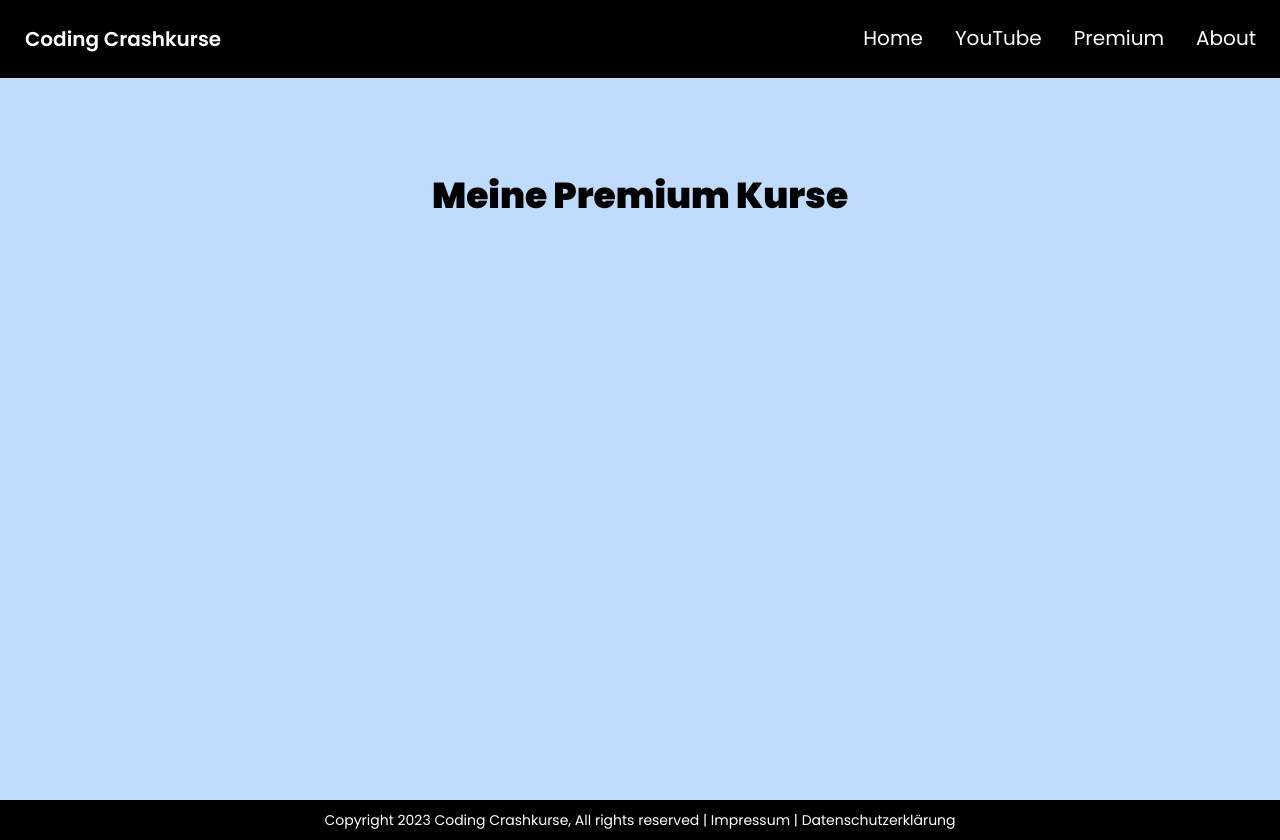
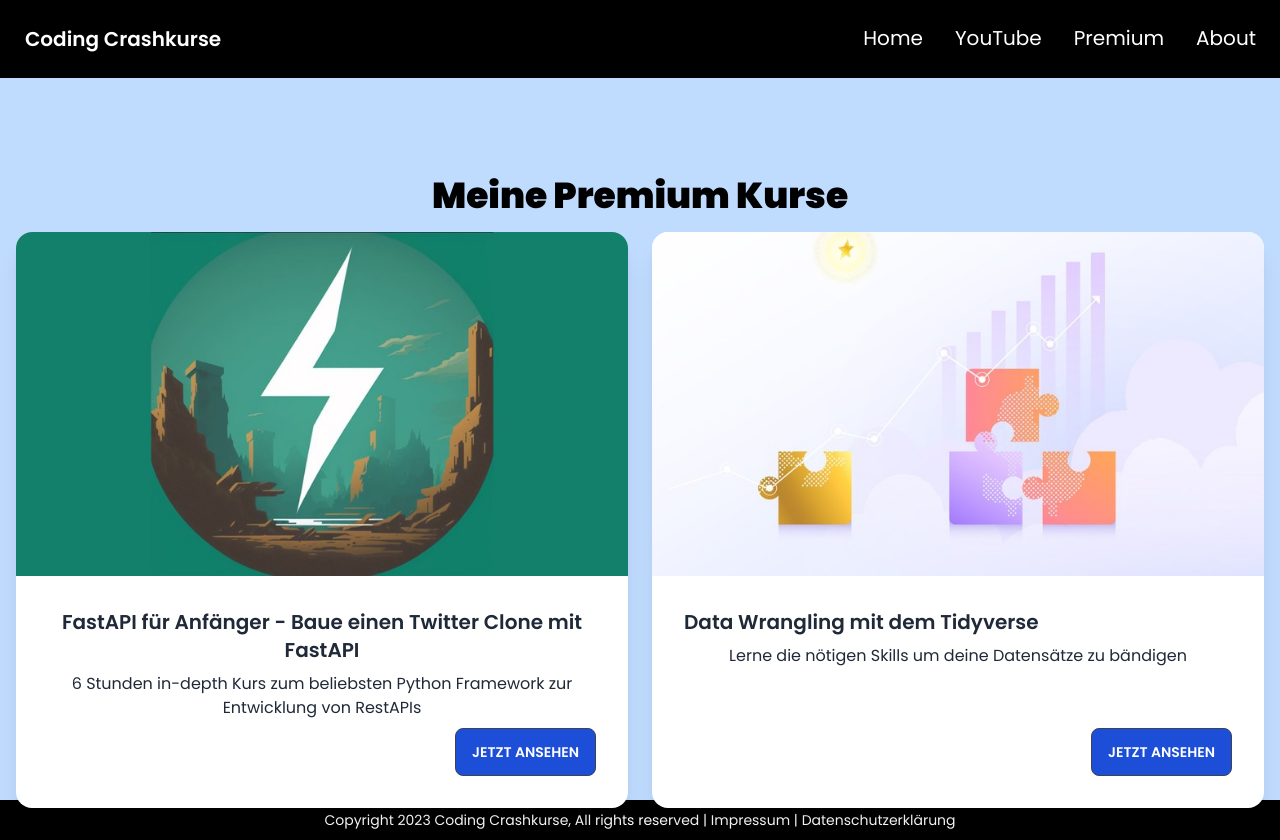
Before and after one commit to Coding-Crashkurse/Svelte-and-FastAPI, a SvelteKit app in the folder frontend/: page /premium in a window 1280 px wide. Built offline with nearby package versions, Linux system fonts and the light colour scheme.

Commit message:
update premium kurse

```diff
--- a/frontend/src/routes/premium/+page.svelte
+++ b/frontend/src/routes/premium/+page.svelte
@@ -1,21 +1,34 @@
-
 <script>
   import Card from "../../components/Card.svelte";
+
+  let courses = [
+    {
+      title: "FastAPI für Anfänger - Baue einen Twitter Clone mit FastAPI",
+      description: "6 Stunden in-depth Kurs zum beliebsten Python Framework zur Entwicklung von RestAPIs",
+      video: "images/kurse/fastapi_tut.jpg",
+      link: "https://www.udemy.com/course/fastapi-fur-anfanger-baue-einen-twitter-clone-mit-fastapi/",
+    },
+    {
+      title: "Data Wrangling mit dem Tidyverse",
+      description: "Lerne die nötigen Skills um deine Datensätze zu bändigen",
+      video: "images/kurse/rprog_tut.jpg",
+      link: "https://www.udemy.com/course/data-wrangling-mit-dem-tidyverse/",
+    },
+  ];
 </script>
 
 <div class="wrapper bg-blue-200 pb-20 h-screen p-4 text-center">
   <div class="max-w-screen-xl mx-auto pt-40 bg">
-      <h1 class="text-black text-4xl font-extrabold mb-4">Meine Premium Kurse</h1>
-      <div>
-
-      </div>
-
-      <div class="cardwrapper grid grid-cols-1 md:grid-cols-2 gap-6">
-          <!-- <Card/>
-          <Card/> -->
-
-      </div>
+    <h1 class="text-black text-4xl font-extrabold mb-4">Meine Premium Kurse</h1>
+    <div class="cardwrapper grid grid-cols-1 md:grid-cols-2 gap-6">
+      {#each courses as course}
+        <Card
+          video_id={course.video}
+          description={course.description}
+          link={course.link}
+          title={course.title}
+        />
+      {/each}
+    </div>
+  </div>
 </div>
-
-
-</div>
--- a/frontend/src/routes/youtube/+page.svelte
+++ b/frontend/src/routes/youtube/+page.svelte
@@ -5,6 +5,7 @@
     let data: Array<{id: number, video_id: string, description: string, link: string, title: string}> = [];
 
     $: dataToBeShown = show_all ? data : data.slice(0, 9)
+    $: ""
 
     const getData = async () => {
         try {
@@ -45,7 +46,7 @@
         {/await}
         </div>
         <div class="flex mt-6">
-            <button class="btn mx-auto w-30" on:click={() => { show_all = !show_all }}>Alle anzeigen...</button>
+            <button class="btn mx-auto w-30" on:click={() => { show_all = !show_all }}>{show_all ? "Verstecken..." : "Alle anzeigen..."}</button>
         </div>
 
 </div>
```
Also changed, not shown: frontend/static/images/kurse/fastapi_tut.jpg (added), frontend/static/images/kurse/rprog_tut.jpg (added).
